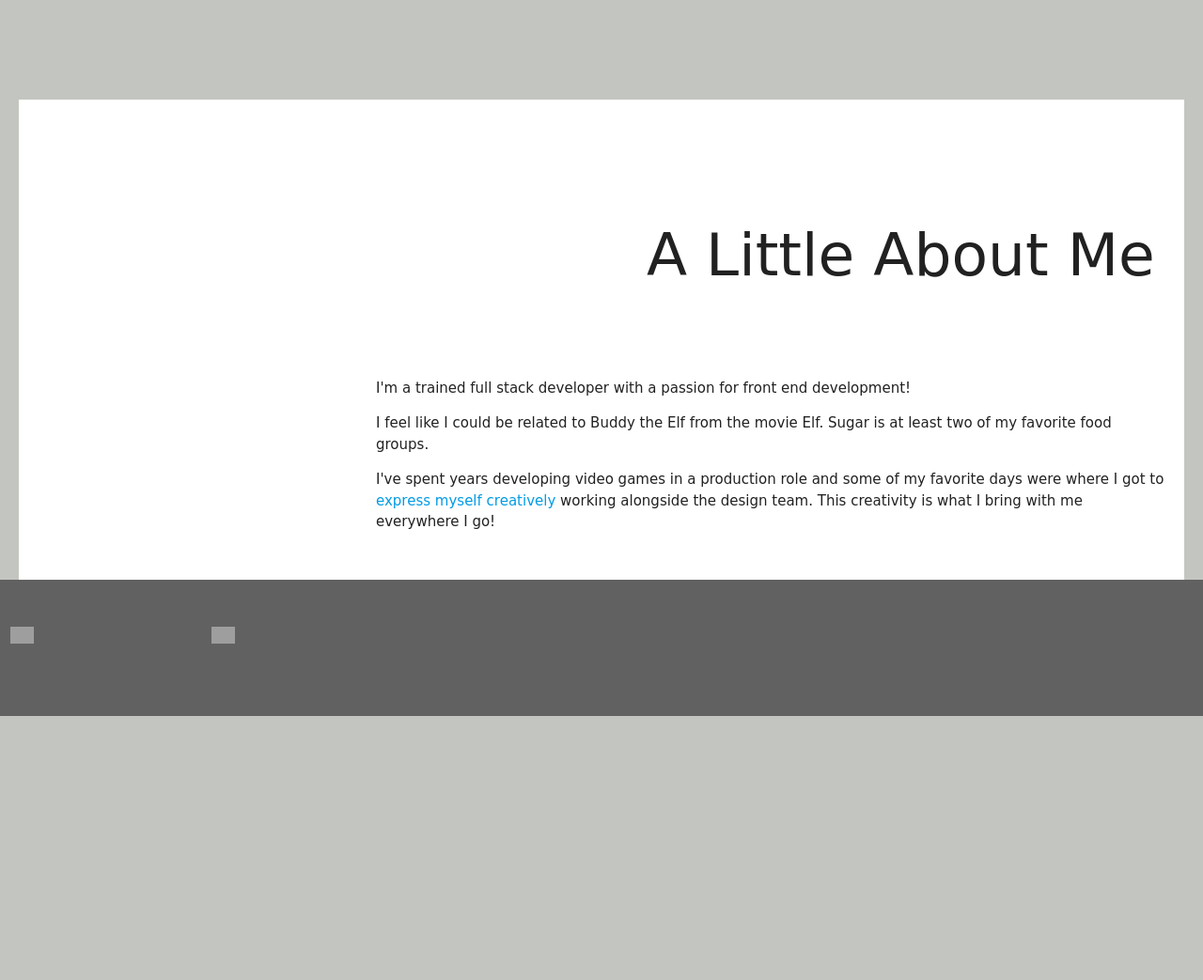
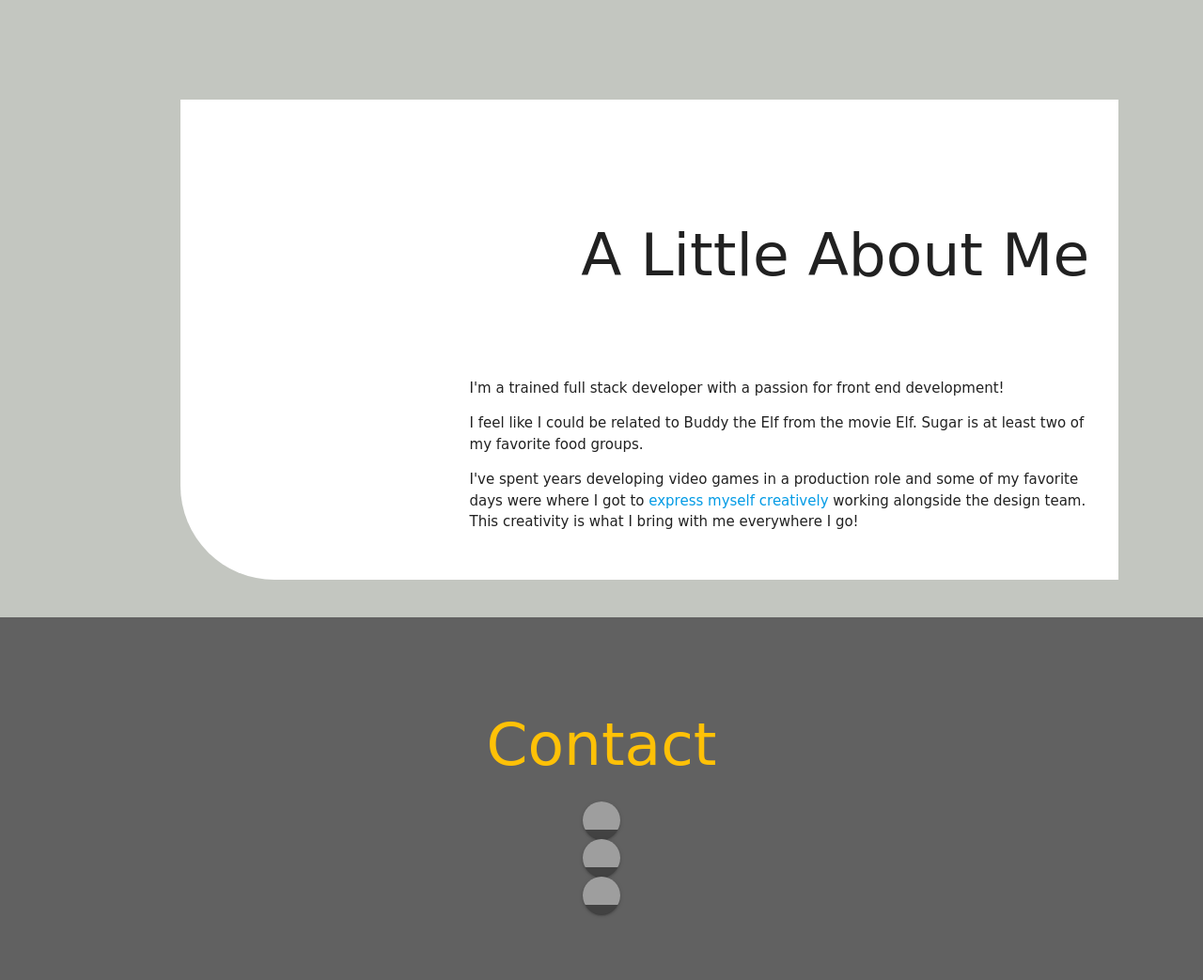
Before and after one commit to mblair415/porfolio, a PHP site: page / in a window 1280 px wide. Shown: the part 935-1978 px from the top of the page at 94% size. Before the commit the page ends 1697 px from the top, so only its background shows below. Run offline with PHP 8.4, Linux system fonts and the light colour scheme; some libraries are stand-ins or nearby versions; some web fonts are replaced; grey boxes are pictures that could not be loaded.

Commit message:
first real draft complete

```diff
--- a/assets/css/style.css
+++ b/assets/css/style.css
@@ -39,6 +39,10 @@ h2 span.spacer {
    padding:0 5px;
 }
 
+#projects {
+  margin-top: 200px;
+}
+
 .work-title {
   margin-top: 80px;
   margin-bottom: 50px;
@@ -74,10 +78,12 @@ h2 span.spacer {
 }
 
 .white-background {
-  margin-left: 20px;
-  margin-right: 20px;
+  margin-left: 15%;
+  margin-right: 7%;
+  margin-bottom: 40px;
   padding: 20px;
   background-color: white;
+  border-radius: 0 0 0 100px;
 }
 
 .modal {
@@ -96,10 +102,10 @@ h2 span.spacer {
 
 .footer {
   background-color: #616161;
-  padding-top: 50px;
-  padding-bottom: 50px;
+  padding-top: 70px;
+  padding-bottom: 70px;
 }
 
-.linkedin-image, .github-image {
+.linkedin-image, .github-image, .email-image {
   max-width: 25px;
 }
--- a/index.html
+++ b/index.html
@@ -25,14 +25,14 @@
           <a href="index.html" class="brand-logo center amber-text accent-3">Home</a>
           <a href="#" data-activates='dropdown' class="button-collapse dropdown-button"><i class="material-icons">menu</i></a>
           <ul class="left hide-on-med-and-down">
-            <li><a href="" class="amber-text accent-3">My Work</a></li>
-            <li><a href="" class="amber-text accent-3">About Me</a></li>
-            <li><a href="" class="amber-text accent-3">Contact</a></li>
+            <li><a href="#projects" class="amber-text accent-3">My Work</a></li>
+            <li><a href="#aboutMe" class="amber-text accent-3">About Me</a></li>
+            <li><a href="#contact" class="amber-text accent-3">Contact</a></li>
           </ul>
           <ul class="dropdown-content grey darken-1" id="dropdown">
-            <li><a href="" class="amber-text accent-3">My Work</a></li>
-            <li><a href="" class="amber-text accent-3">About Me</a></li>
-            <li><a href="" class="amber-text accent-3">Contact</a></li>
+            <li><a href="#projects" class="amber-text accent-3">My Work</a></li>
+            <li><a href="#aboutMe" class="amber-text accent-3">About Me</a></li>
+            <li><a href="#contact" class="amber-text accent-3">Contact</a></li>
           </ul>
       </div>
     </nav>
@@ -45,6 +45,7 @@
     </div>
 
     <div class="work-title center">
+      <a name="projects" ></a>
       <h1 class="grey-text text-darken-4">A Glipse Into My Work</h1>
     </div>
 
@@ -123,7 +124,7 @@
           <div id="modal3" class="modal">
             <div class="modal-content">
               <h4><b>Sneaker Seeker</b></h4>
-              <p>In 4 days I was able to create a proejct I could feel very proud of.  I devised a plan with contingencies, researched new technologies, was able to successfullly re-evaluate my plan after days of research and with the 4 days remaining still produce a high quality product as outlined in my original proposal and deliver a high quality product on time!</p>
+              <p>In 4 days I was able to create a project I feel very proud of. I devised a plan with contingencies, researched new technologies, was able to successfully re-evaluate my plan after days of research and with the 4 days remaining still produce a high quality product as outlined in my original proposal and deliver this high quality product on time!</p>
               <p class="center"><b>Technologies Used</b></p>
               <div class="row">
                 <ul>
@@ -138,7 +139,7 @@
                 <a class="col s6" href="https://mblair-sneaker-seeker.herokuapp.com/">Hosted</a>
                 <a class="col s6" href="https://github.com/mblair415/project-3">Github</a>
               <br>
-              <p>tes tes testestsetsetw</p>
+              <p>I created every aspect of the application with the help of some basic gems.  I tried to focus on the aesthetics of the site aiming for a clean minimalist appearance with careful usage of color.  It was a great learning experience!</p>
             </div>
           </div>
         </div>
@@ -146,6 +147,7 @@
     </div>
 
     <div class="white-background">
+      <a name="aboutMe"></a>
       <div class="row">
         <div class="work-title col s12">
           <h1 class="grey-text text-darken-4 right">A Little About Me</h1>
@@ -175,25 +177,27 @@
     </div>
 
     <div class="footer">
-      <div class="row">
-        <div class="test">
-          <div class="github center col s2">
-            <div class="github-image">
-              <a href="https://github.com/mblair415">
-                <img class="responsive-img" src="http://osm2vectortiles.org/img/GitHub-Mark-32px.png" alt="github icon">
-              </a>
-            </div>
-          </div>
-          <div class="linkedin center col s2">
-            <div class="linkedin-image">
-              <a href="https://www.linkedin.com/in/michael-blair/">
-                <img class="responsive-img" src="https://cdn4.iconfinder.com/data/icons/black-icon-social-media/512/0995-linkedin-logo-square2.png" alt="linkedin icon">
-              </a>
-            </div>
-          </div>
+      <div class="footer-title center">
+        <h1 class="amber-text accent-3">Contact</h1>
+      </div>
+      <a name="contact"></a>
+      <div class="center">
+        <div class="col s4">
+          <a class="btn-floating btn waves-effect waves-light grey darken-3" href= "mailto:mblair415@gmail.com">
+            <img class="responsive-img" src="http://www.iconsfind.com/wp-content/uploads/2015/11/20151104_563973650251f.png" alt="email icon">
+          </a>
+        </div>
+        <div class="col s4">
+          <a class="btn-floating btn waves-effect waves-light grey darken-3" href="https://github.com/mblair415">
+            <img class="responsive-img" src="https://www.shareicon.net/download/2017/03/07/880593_media.ico" alt="github icon">
+          </a>
+        </div>
+        <div class="col s4">
+          <a class="btn-floating btn waves-effect waves-light grey darken-3" href="https://www.linkedin.com/in/michael-blair/">
+            <img class="responsive-img" src="http://vectorlogofree.com/wp-content/uploads/2014/06/49408-linkedin-logo-icon-vector-icon-vector-eps.png" alt="linkedin icon">
+          </a>
         </div>
       </div>
     </div>
-
   </body>
 </html>
```
